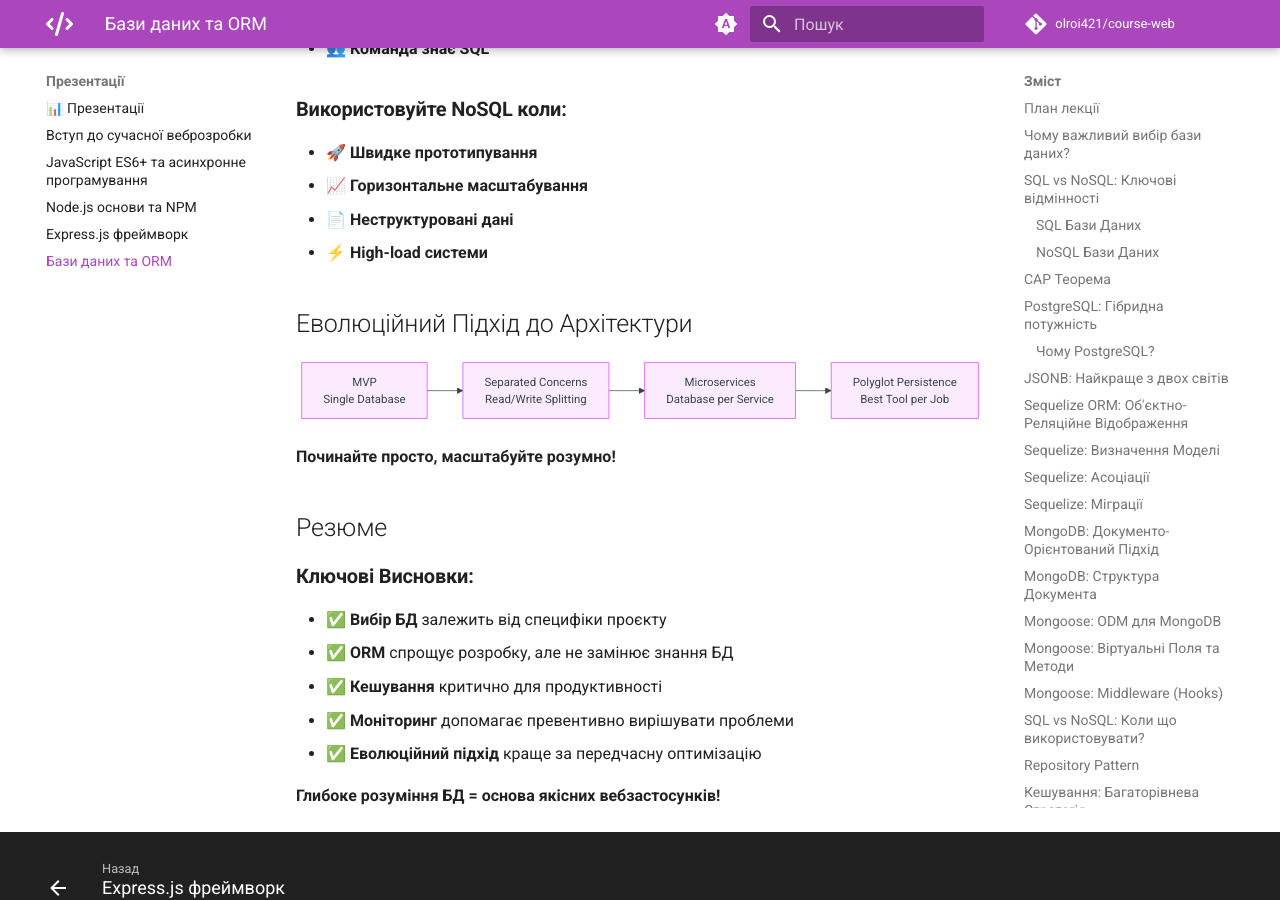
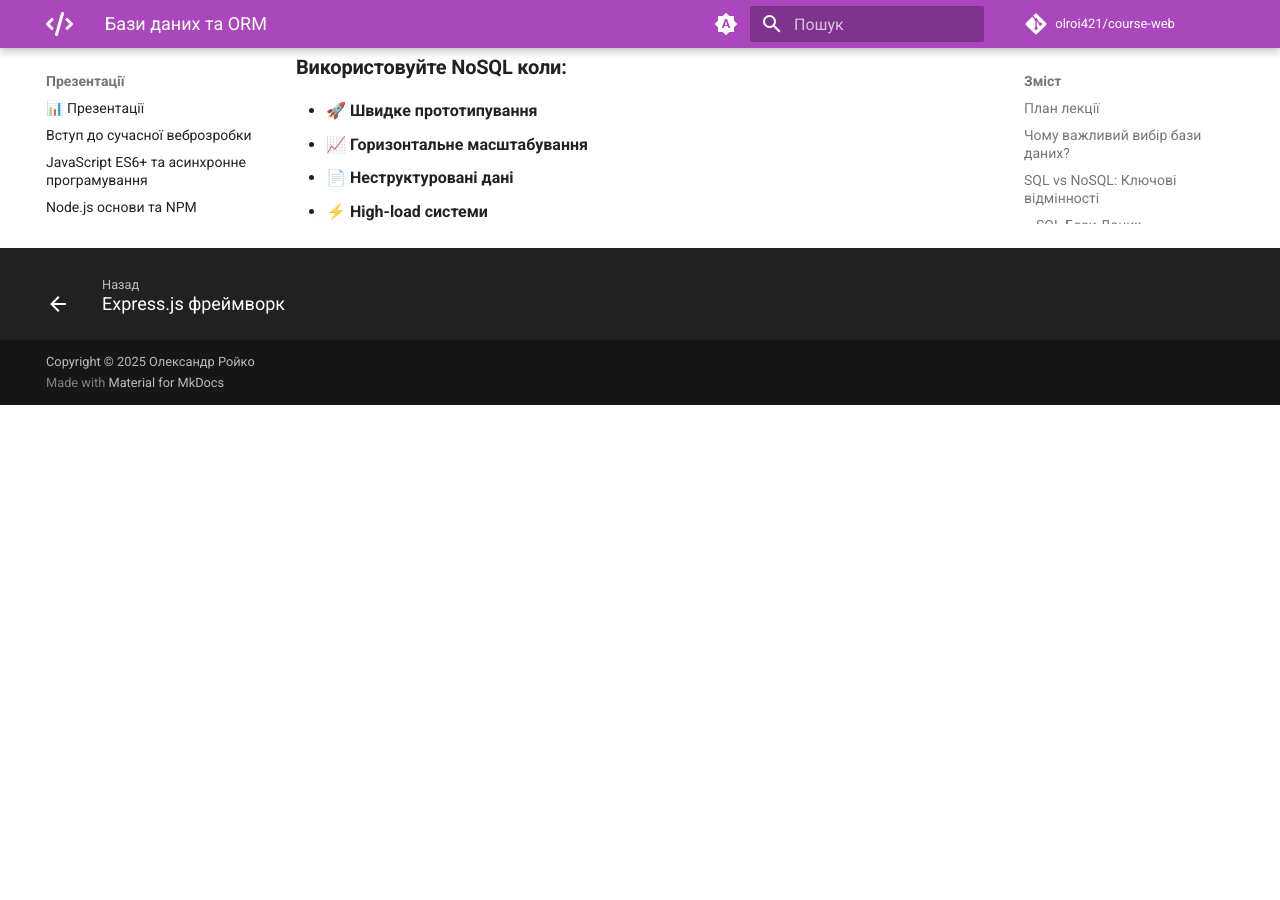
Before and after one commit to olroi421/course-web, an MkDocs documentation site: the page built from docs/presentations/presentation-05.md, in a window 1280 px wide and 900 px high, scrolled down 12595 px. Built offline with MkDocs 1.6.1 and Material for MkDocs 9.7.7, drawn with Linux system fonts in a browser that asks for light colours; comment, search, counter and statistics services are not loaded; after the commit the page ends 13000 px from its top, so only the background shows below that; some of the changed text lies outside the part shown.

Commit message:
Update presentation-05.md

````diff
--- a/docs/presentations/presentation-05.md
+++ b/docs/presentations/presentation-05.md
@@ -23,7 +23,6 @@ graph TD
     D --> I[ACID vs BASE]
 ```
 
-**База даних — це фундамент вашого застосунку!**
 
 ## SQL vs NoSQL: Ключові відмінності
 
@@ -557,26 +556,3 @@ graph TB
 - 📈 **Горизонтальне масштабування**
 - 📄 **Неструктуровані дані**
 - ⚡ **High-load системи**
-
-## Еволюційний Підхід до Архітектури
-
-```mermaid
-graph LR
-    A[MVP<br/>Single Database] --> B[Separated Concerns<br/>Read/Write Splitting]
-    B --> C[Microservices<br/>Database per Service]
-    C --> D[Polyglot Persistence<br/>Best Tool per Job]
-```
-
-**Починайте просто, масштабуйте розумно!**
-
-
-## Резюме
-
-### **Ключові Висновки:**
-- ✅ **Вибір БД** залежить від специфіки проєкту
-- ✅ **ORM** спрощує розробку, але не замінює знання БД
-- ✅ **Кешування** критично для продуктивності
-- ✅ **Моніторинг** допомагає превентивно вирішувати проблеми
-- ✅ **Еволюційний підхід** краще за передчасну оптимізацію
-
-**Глибоке розуміння БД = основа якісних вебзастосунків!**
````
